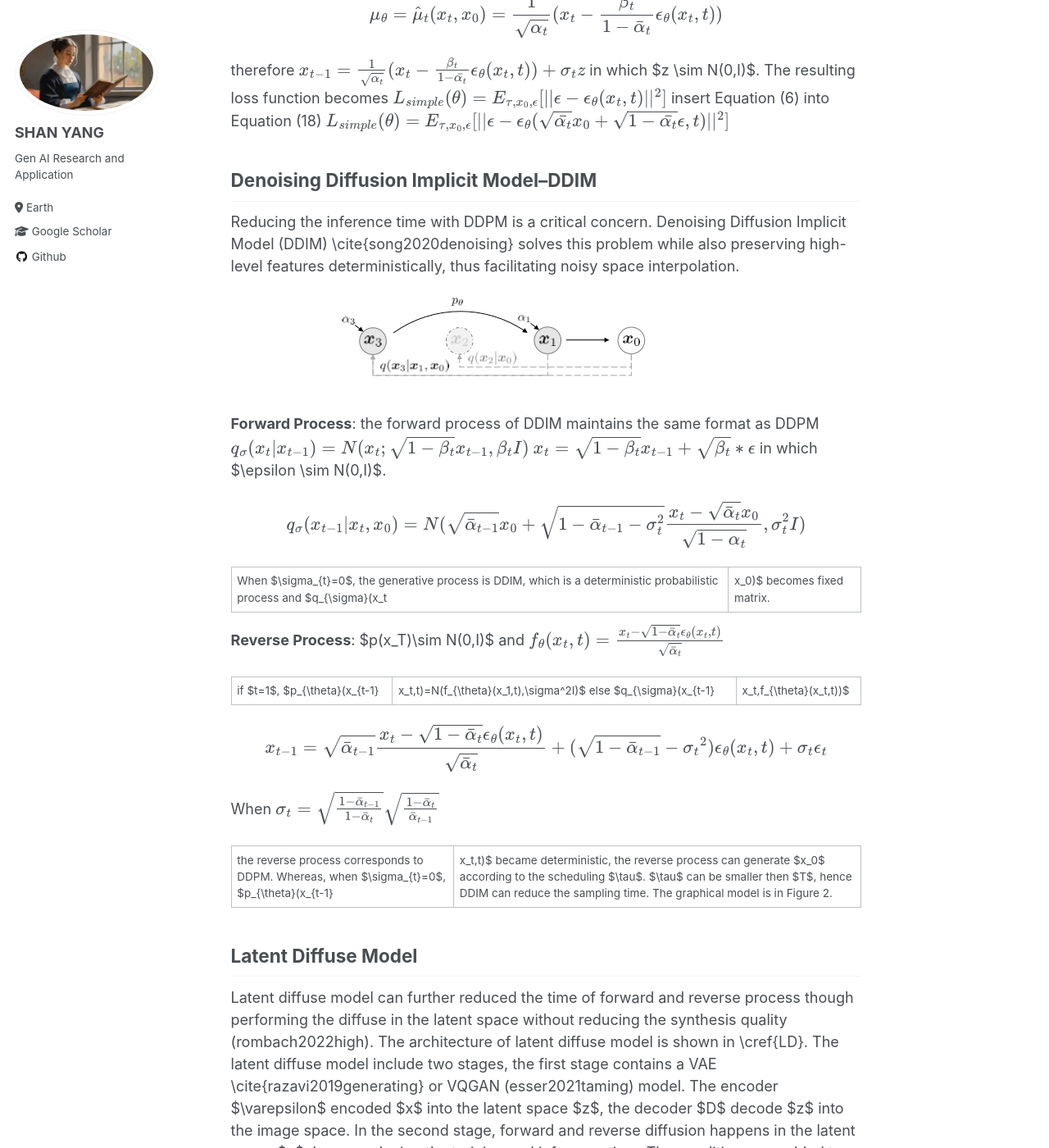
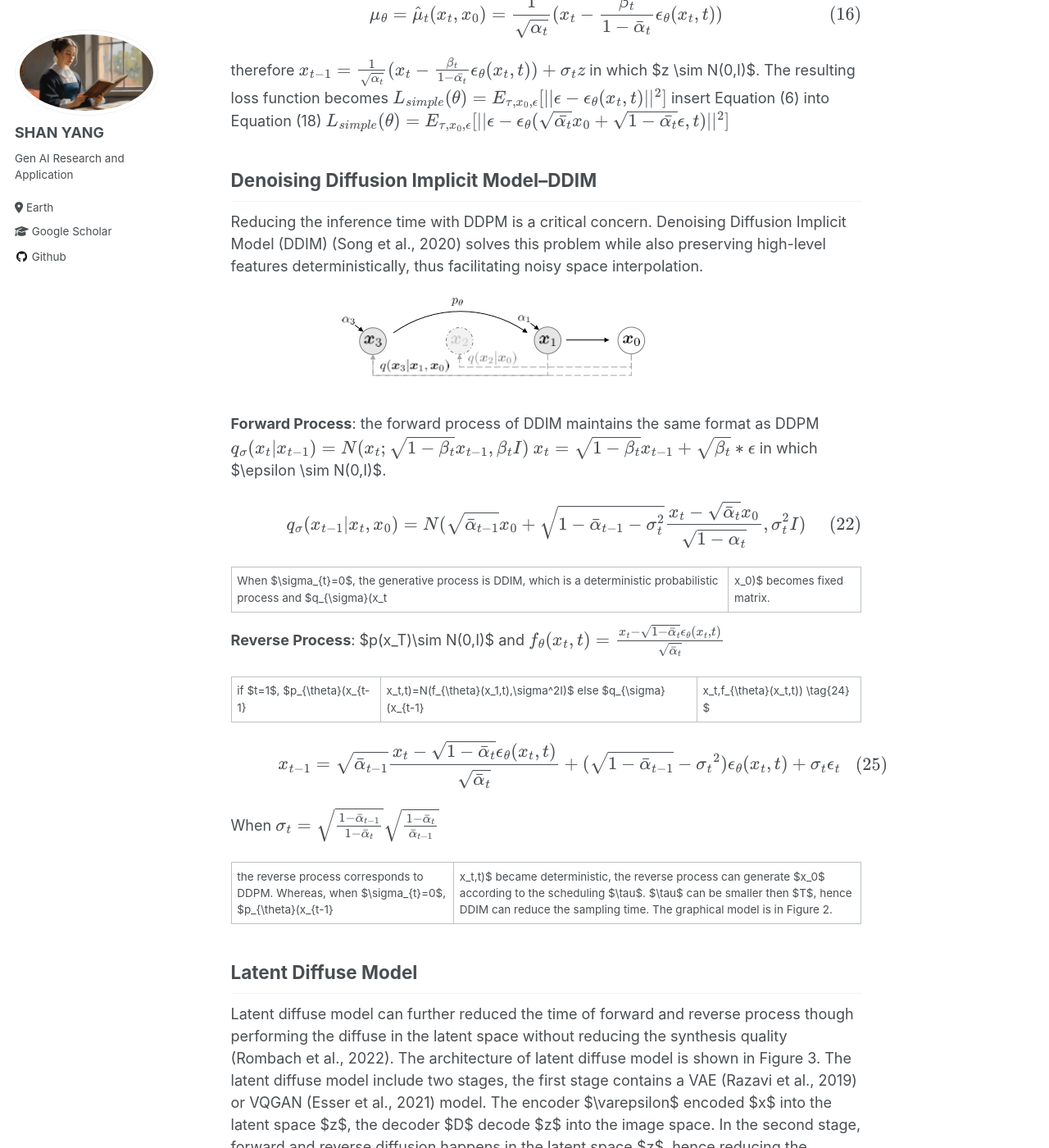
Before and after one commit to syang-lab/homepage, a Jekyll site: the page built from _posts/2024-02-14-Diffuse-Model-Blog-Series1.md, in a window 1280 px wide and 1400 px high, scrolled down 2921 px. Shown: the whole window at 82% size. Built offline with Jekyll 4.4.1, drawn with Linux system fonts in a browser that asks for light colours; some of the changed text lies outside the part shown.

Commit message:
Update 2024-02-14-Diffuse-Model-Blog-Series1.md

```diff
--- a/_posts/2024-02-14-Diffuse-Model-Blog-Series1.md
+++ b/_posts/2024-02-14-Diffuse-Model-Blog-Series1.md
@@ -6,136 +6,131 @@ tags:
   - diffuse model
 ---
 
-
 # Introduction
 
-This blog aims to review the physical intuition behind the diffuse
-model, systematically summarize the mathematics underlying DDPM and DDIM
-models, and examine the algorithms used in guided image generation.
+This blog aims to review the physical intuition behind the diffuse model, systematically summarize the mathematics underlying DDPM and DDIM models, and examine the algorithms used in guided image generation.
 
 # Physics Underline Diffuse Model
-The diffuse model draws inspiration from non-equilibrium thermodynamics(sohl2015deep). Therefore, understanding the underlying physical processes aids in grasping the algorithm from a broader perspective.
+The diffuse model draws inspiration from non-equilibrium thermodynamics (Sohl-Dickstein et al., 2015). Therefore, understanding the underlying physical processes aids in grasping the algorithm from a broader perspective.
 
 Now, delving into the physical intuition behind the diffuse model. Imagining pollen entering a large bottle of water, the pollen gradually disperse throughout the water through Brownian motion, and eventually achieving random distribution. The motion of pollen in water can be described by the Langevin Equation, which can be simplifies to
-$$x_{t+\Delta t}=x_{t}+\frac{\Delta t}{\gamma}\Delta E +\frac{\Delta t}{\gamma}\epsilon_t $$
+$$x_{t+\Delta t}=x_{t}+\frac{\Delta t}{\gamma}\Delta E +\frac{\Delta t}{\gamma}\epsilon_t \tag{1} $$
 Here, $\Delta E$ is the potential, $\gamma$ is the faction coefficient, $\epsilon_t$ is random variable that follows random distribution. In Equation (1) the second term accounts for drift of pollen driven by particle density, and the third term represents particle's random motion.
 
 
 The diffuse model consists of two distinct processes: forward and reverse (generation). Understanding the diffuse process from the physical perspective reveals that the forward process mimics the diffusion of pollen particles in water. During this phase, the diffuse model consistently introduces random noise into the system. In contrast, the reverse (generation) process is designed to entirely reverse the diffusion process, allowing for the collection of pollen. This reversal entails retracing the movements or distribution of diffusing particles in the opposite direction, ultimately restoring the initial configuration.
 
 
-Mathematically, the reverse process employs Markov processes, stochastic differential equations (SDEs), or ordinary differential equations (ODEs) to reconstruct the data distribution from random noise. SDEs and ODEs are capable of approximating the solutions of discrete Markov processes since they possess the same marginal distribution. (cao2022survey)
+Mathematically, the reverse process employs Markov processes, stochastic differential equations (SDEs), or ordinary differential equations (ODEs) to reconstruct the data distribution from random noise. SDEs and ODEs are capable of approximating the solutions of discrete Markov processes since they possess the same marginal distribution. (Cao et al., 2022)
 
 # Diffuse Models
 ## Denoising Diffusion Probabilistic Models--DDPM
-The denoising probabilistic diffusion model (DDPM) (ho2020denoising) is one the pioneers of the diffuse model, for which the forward and reverse process are shown in Figure(1). In the forward process $q(x_t|x_{t-1})$, noise is intentionally introduced into the original image $x_0$, until the image becomes random noise $x_T$. Conversely, in the reverse process $p_{\theta}(x_{t-1}|x_t)$, noise is systematically removed from the noisy image $x_T$, and ultimately restoring the original image.
+The denoising probabilistic diffusion model (DDPM) (Ho et al., 2020) is one the pioneers of the diffuse model, for which the forward and reverse process are shown in Figure 1. In the forward process $q(x_t|x_{t-1})$, noise is intentionally introduced into the original image $x_0$, until the image becomes random noise $x_T$. Conversely, in the reverse process $p_{\theta}(x_{t-1}|x_t)$, noise is systematically removed from the noisy image $x_T$, and ultimately restoring the original image.
 
 ![Figure 1. The directed graphical model of DDPM (Ho et al., 2020).](/files/diffuse/Fig1-DDPM.png)
 
 **Forward Process**: the probability $q(x_{1:T}|x_0)$ of obtaining $x_T$ from the original image $x_0$ is product of $q(x_t|x_{t-1})$
-$$q(x_{1:T}|x_0)=\prod_{t=1}^{T} q(x_t|x_{t-1})$$
+$$q(x_{1:T}|x_0)=\prod_{t=1}^{T} q(x_t|x_{t-1}) \tag{2} $$
 $q(x_t|x_{t-1})$ follows normal distribution:
 
-$$q(x_t|x_{t-1})=N(x_t;\sqrt{1-\beta_t}x_{t-1},\beta_tI)$$
+$$q(x_t|x_{t-1})=N(x_t;\sqrt{1-\beta_t}x_{t-1},\beta_tI) \tag{3} $$
 
 $\beta_t$ is diffusion rate scheduler, which controls the scale of the random noise. Expand Equation (3)
-$$x_t=\sqrt{1-\beta_t}x_{t-1}+\sqrt{\beta_t}*\epsilon$$
+$$x_t=\sqrt{1-\beta_t}x_{t-1}+\sqrt{\beta_t}*\epsilon \tag{4} $$
 in which $\epsilon \sim N(0,I)$. In this distribution $N(0,I)$ the mean is zero and standard deviation being $I$, and $I$ is an identity matrix. Without going through every single $q(x_t|x_{t-1})$, the short cut to calculate $x_t$ from $x_0$ is as follows:
-$$q(x_{1:T}|x_0)=N(x_t;\sqrt{\bar{\alpha_t}},(1-\bar{\alpha_t})I)$$
+$$q(x_{1:T}|x_0)=N(x_t;\sqrt{\bar{\alpha_t}},(1-\bar{\alpha_t})I) \tag{5} $$
 which further simplified to the following equation
-$$x_t=\sqrt{\bar{\alpha_t}}x_0+\sqrt{1-\bar{\alpha_t}}\epsilon$$
-in the equations $\alpha_t=1-\beta_t$ and $\bar{\alpha_t}=\prod_{s=1}^{t}\alpha_s$. Therefore without need to calculate $x_t$ in every single step between 0 and $T$, the equation above can calculate $x_t$ in a single step.
+$$x_t=\sqrt{\bar{\alpha_t}}x_0+\sqrt{1-\bar{\alpha_t}}\epsilon \tag{6} $$
+in the equations $\alpha_t=1-\beta_t$ and $\bar{\alpha_t}=\prod_{s=1}\alpha_s$. Therefore without need to calculate $x_t$ in every single step between 0 and $T$, the equation above can calculate $x_t$ in a single step.
 
 In the forward process, the conditional probability function $q(x_{t-1}|x_t,x_0)$:
-$$q(x_{t-1}|x_t,x_0)=N(x_{t-1};\hat{\mu}_t(x_t,x_0),\hat{\beta}_tI)$$
+$$q(x_{t-1}|x_t,x_0)=N(x_{t-1};\hat{\mu}_t(x_t,x_0),\hat{\beta}_tI) \tag{7} $$
 in which the mean $\hat{\mu}_t$ follows
 
-$$\hat\mu_t(x_t,x_0)=\frac{\sqrt{\bar\alpha_{t-1}}\beta_t}{1-\bar\alpha_t}x_0+\frac{\sqrt{\alpha_{t-1}}(1-\bar\alpha_{t-1})}{1-\bar\alpha_t}x_t$$
+$$\hat\mu_t(x_t,x_0)=\frac{\sqrt{\bar\alpha_{t-1}}\beta_t}{1-\bar\alpha_t}x_0+\frac{\sqrt{\alpha_{t-1}}(1-\bar\alpha_{t-1})}{1-\bar\alpha_t}x_t \tag{8} $$
 and
-$$\hat{\beta_t}=\frac{1-\bar{\alpha}_{t-1}}{1-\bar{\alpha}_t}\beta_t$$
+$$\hat{\beta_t}=\frac{1-\bar{\alpha}_{t-1}}{1-\bar{\alpha}_t}\beta_t \tag{9} $$
 
 
 **Reverse Process**: for the reverse process, the probability $p_\theta(x_{0:T})$ from $x_T$ to $x_0$ can be expand:
-$$p_{\theta}(x_{0:T})=p(x_{T})\prod_{t=1}^{T}p_{\theta}(x_{t-1}|x_{t})$$
+$$p_{\theta}(x_{0:T})=p(x_{T})\prod_{t=1}^{T}p_{\theta}(x_{t-1}|x_{t}) \tag{10} $$
 $p(x_{T})$ follows normal distribution $N(x_T;0,I)$. $p_{\theta}(x_{t-1}|x_{t})$ follows the distribution
-$$p_{\theta}(x_{t-1}|x_{t})=N(x_{t-1};\mu_{\theta}(x_{t},t),\Sigma_{\theta}(x_t,t))$$
+$$p_{\theta}(x_{t-1}|x_{t})=N(x_{t-1};\mu_{\theta}(x_{t},t),\Sigma_{\theta}(x_t,t)) \tag{11} $$
 
-$$\Sigma_{\theta}(x_t,t)=\sigma_{t}^{2}I$$
+$$\Sigma_{\theta}(x_t,t)=\sigma_{t}^{2}I \tag{12} $$
 therefore Equation (11) becomes
-$$p_{\theta}(x_{t-1}|x_{t})=N(x_{t-1};\mu_{\theta}(x_{t},t),\sigma_{t}^{2}I)$$
+$$p_{\theta}(x_{t-1}|x_{t})=N(x_{t-1};\mu_{\theta}(x_{t},t),\sigma_{t}^{2}I) \tag{13} $$
 and $\sigma_{t}^{2}$ can be ${\beta}_t$ or ${\tilde\beta}_t$.
 
 
 The cost function should be able to lower log-likelihood, when the generated data belonging to the same distribution as the original data. Then, the cost function is simplified to calculate the lower bond (VLB) of log-likelihood: $L_{VLB}=L_{0}+...L_{t-1}+...L_{T}$, $L_{T}$ is constant and it turns out better results are obtained without $L_{0}$ term. Therefore, the only term left is $L_{t}$:
-$$L_{vlb}=D_{kl}(q(x_{t-1}|x_t,x_0),p_{\theta}(x_{t-1}|x_{t}))$$
+$$L_{vlb}=D_{kl}(q(x_{t-1}|x_t,x_0),p_{\theta}(x_{t-1}|x_{t})) \tag{14} $$
 
 
 insert Equation (7) and equation Equation (11) in to equation Equation (14):
 
-$$L_{t-1}=E_q[\frac{1}{\sigma_t^{2}}||\hat\mu_t(x_t,x_0)-\mu_{\theta}(x_t,t)||^2]$$
+$$L_{t-1}=E_q[\frac{1}{\sigma_t^{2}}||\hat\mu_t(x_t,x_0)-\mu_{\theta}(x_t,t)||^2] \tag{15} $$
 
 There are three options from here for parameterize: 1. predict $x_0$ directly 2. predict $\mu_{\theta}$ 3. predict noise $\epsilon_{\theta}$. DDPM chose to predict $\epsilon_{\theta}$ through the following parameterize function:
 
-$$\mu_{\theta}=\hat\mu_t(x_t,x_0)=\frac{1}{\sqrt{\alpha_t}}(x_t-\frac{\beta_t}{1-\bar\alpha_t}\epsilon_{\theta}(x_t,t))$$
+$$\mu_{\theta}=\hat\mu_t(x_t,x_0)=\frac{1}{\sqrt{\alpha_t}}(x_t-\frac{\beta_t}{1-\bar\alpha_t}\epsilon_{\theta}(x_t,t)) \tag{16} $$
 
 therefore
-$$x_{t-1}=\frac{1}{\sqrt{\alpha_t}}(x_t-\frac{\beta_t}{1-\bar{\alpha_t}}\epsilon_{\theta}(x_t,t))+\sigma_{t}z$$
+$$x_{t-1}=\frac{1}{\sqrt{\alpha_t}}(x_t-\frac{\beta_t}{1-\bar{\alpha_t}}\epsilon_{\theta}(x_t,t))+\sigma_{t}z \tag{17} $$
 in which $z \sim N(0,I)$. The resulting loss function becomes
-$$L_{simple}(\theta)=E_{\tau,x_0,\epsilon}[||\epsilon-\epsilon_{\theta}(x_t,t)||^2]$$
+$$L_{simple}(\theta)=E_{\tau,x_0,\epsilon}[||\epsilon-\epsilon_{\theta}(x_t,t)||^2] \tag{18} $$
 insert Equation (6) into Equation (18)
-$$L_{simple}(\theta)=E_{\tau,x_0,\epsilon}[||\epsilon-\epsilon_{\theta}(\sqrt{\bar{\alpha_t}}x_0+\sqrt{1-\bar{\alpha_t}}\epsilon,t)||^2]$$
+$$L_{simple}(\theta)=E_{\tau,x_0,\epsilon}[||\epsilon-\epsilon_{\theta}(\sqrt{\bar{\alpha_t}}x_0+\sqrt{1-\bar{\alpha_t}}\epsilon,t)||^2] \tag{19} $$
 
 ## Denoising Diffusion Implicit Model--DDIM
- Reducing the inference time with DDPM is a critical concern. Denoising Diffusion Implicit Model (DDIM) \cite{song2020denoising} solves this problem while also preserving high-level features deterministically, thus facilitating noisy space interpolation.
+ Reducing the inference time with DDPM is a critical concern. Denoising Diffusion Implicit Model (DDIM) (Song et al., 2020) solves this problem while also preserving high-level features deterministically, thus facilitating noisy space interpolation.
 ![Figure 2. The graphical model of DDIM (Song et al., 2020).](/files/diffuse/Fig2-DDIM.png)
 
 **Forward Process**: the forward process of DDIM maintains the same format as DDPM
-$$q_{\sigma}(x_t|x_{t-1})=N(x_t;\sqrt{1-\beta_t}x_{t-1},\beta_tI)$$
-$$x_t=\sqrt{1-\beta_t}x_{t-1}+\sqrt{\beta_t}*\epsilon$$
+$$q_{\sigma}(x_t|x_{t-1})=N(x_t;\sqrt{1-\beta_t}x_{t-1},\beta_tI) \tag{20} $$
+$$x_t=\sqrt{1-\beta_t}x_{t-1}+\sqrt{\beta_t}*\epsilon \tag{21} $$
 in which $\epsilon \sim N(0,I)$.
 
-$$q_{\sigma}(x_{t-1}|x_t,x_0)=N(\sqrt{\bar\alpha_{t-1}}x_0+\sqrt{1-\bar\alpha_{t-1}-\sigma_t^2}\frac{x_t-\sqrt{\bar\alpha_t}x_0}{\sqrt{1-\alpha_t}},\sigma_t^2 I)$$
+$$q_{\sigma}(x_{t-1}|x_t,x_0)=N(\sqrt{\bar\alpha_{t-1}}x_0+\sqrt{1-\bar\alpha_{t-1}-\sigma_t^2}\frac{x_t-\sqrt{\bar\alpha_t}x_0}{\sqrt{1-\alpha_t}},\sigma_t^2 I) \tag{22} $$
 
 When $\sigma_{t}=0$, the generative process is DDIM, which is a deterministic probabilistic process and $q_{\sigma}(x_t|x_0)$ becomes fixed matrix.
 
 **Reverse Process**: $p(x_T)\sim N(0,I)$ and
-$$f_{\theta}(x_t,t)=\frac{x_t-\sqrt{1-\bar\alpha_t}\epsilon_{\theta}(x_t,t)}{\sqrt{\bar\alpha_t}}$$
+$$f_{\theta}(x_t,t)=\frac{x_t-\sqrt{1-\bar\alpha_t}\epsilon_{\theta}(x_t,t)}{\sqrt{\bar\alpha_t}} \tag{23} $$
 
-if $t=1$, $p_{\theta}(x_{t-1}|x_t,t)=N(f_{\theta}(x_1,t),\sigma^2I)$ else $q_{\sigma}(x_{t-1}|x_t,f_{\theta}(x_t,t))$
+if $t=1$, $p_{\theta}(x_{t-1}|x_t,t)=N(f_{\theta}(x_1,t),\sigma^2I)$ else $q_{\sigma}(x_{t-1}|x_t,f_{\theta}(x_t,t)) \tag{24} $
 
-$$x_{t-1}=\sqrt{\bar\alpha_{t-1}}\frac{x_t-\sqrt{1-\bar\alpha_t}\epsilon_{\theta}(x_t,t)}{\sqrt{\bar\alpha_t}}+(\sqrt{1-\bar\alpha_{t-1}}-{\sigma_t}^2)\epsilon_\theta(x_t,t)+\sigma_t{\epsilon}_t$$
+$$x_{t-1}=\sqrt{\bar\alpha_{t-1}}\frac{x_t-\sqrt{1-\bar\alpha_t}\epsilon_{\theta}(x_t,t)}{\sqrt{\bar\alpha_t}}+(\sqrt{1-\bar\alpha_{t-1}}-{\sigma_t}^2)\epsilon_\theta(x_t,t)+\sigma_t{\epsilon}_t \tag{25} $$
 
 When
-$$\sigma_t=\sqrt{\frac{1-\bar\alpha_{t-1}}{1-\bar\alpha_t}}\sqrt{\frac{1-\bar\alpha_t}{\bar\alpha_{t-1}}}$$
+$$\sigma_t=\sqrt{\frac{1-\bar\alpha_{t-1}}{1-\bar\alpha_t}}\sqrt{\frac{1-\bar\alpha_t}{\bar\alpha_{t-1}}} \tag{26} $$
 
 the reverse process corresponds to DDPM. Whereas, when $\sigma_{t}=0$, $p_{\theta}(x_{t-1}|x_t,t)$ became deterministic, the reverse process can generate $x_0$ according to the scheduling $\tau$. $\tau$ can be smaller then $T$, hence DDIM can reduce the sampling time. The graphical model is in Figure 2.
 
 ## Latent Diffuse Model
-Latent diffuse model can further reduced the time of forward and reverse process though performing the diffuse in the latent space without reducing the synthesis quality (rombach2022high). The architecture of latent diffuse model is shown in \cref{LD}. The latent diffuse model include two stages, the first stage contains a VAE \cite{razavi2019generating} or VQGAN (esser2021taming) model. The encoder $\varepsilon$ encoded $x$ into the latent space $z$, the decoder $D$ decode $z$ into the image space. In the second stage, forward and reverse diffusion happens in the latent space $z$,  hence reducing the training and inference time. The conditions are added to the diffusion model after embedded using encoder $\tau_{\theta}$, the encoded conditions are query in the cross-attention layers of the modified Unet $\epsilon_{\theta}$ model.
+Latent diffuse model can further reduced the time of forward and reverse process though performing the diffuse in the latent space without reducing the synthesis quality (Rombach et al., 2022). The architecture of latent diffuse model is shown in Figure 3. The latent diffuse model include two stages, the first stage contains a VAE (Razavi et al., 2019) or VQGAN  (Esser et al., 2021) model. The encoder $\varepsilon$ encoded $x$ into the latent space $z$, the decoder $D$ decode $z$ into the image space. In the second stage, forward and reverse diffusion happens in the latent space $z$,  hence reducing the training and inference time. The conditions are added to the diffusion model after embedded using encoder $\tau_{\theta}$, the encoded conditions are query in the cross-attention layers of the modified Unet $\epsilon_{\theta}$ model.
 
 ![Figure 3. The architecture of latent diffuse model (Rombach et al., 2022)](/files/diffuse/Fig3-LD.png)
 
 
 # Conditioned Diffuse Model and Guided Generation
-The conditional diffuse model depends not only on $x_t$ and $t$ but also on the external condition $c$.  Guided diffusion is employed in the generation process to direct the conditional diffuse model. This guidance encompasses classifier guidance, where another model needs to be trained to provide guidance using its gradient (nichol2021glide,dhariwal2021diffusion). On the other hand, classifier-free guidance does not necessitate the training of additional models. Instead, classifier-free guidance jointly trains the conditional and unconditional models, enabling the model to learn to capture the condition guidance (ho2022classifier).
+The conditional diffuse model depends not only on $x_t$ and $t$ but also on the external condition $c$.  Guided diffusion is employed in the generation process to direct the conditional diffuse model. This guidance encompasses classifier guidance, where another model needs to be trained to provide guidance using its gradient (Nichol et al., 2021; Dhariwal & Nichol, 2021). On the other hand, classifier-free guidance does not necessitate the training of additional models. Instead, classifier-free guidance jointly trains the conditional and unconditional models, enabling the model to learn to capture the condition guidance (Ho & Salimans, 2022).
 
 
 ## Classier Guidance
-In the classifier-guided diffuse model (dhariwal2021diffusion), an additional classifier model
+In the classifier-guided diffuse model (Dhariwal & Nichol, 2021), an additional classifier model
 $p_{\phi}$ needs to be trained to guide the generation process. Specifically, the derivative of the log probability is injected into the reverse process to guide generation. The following equation demonstrates the modification of the reverse process of the DDPM model:
-$$x_{t-1} \sim N(\mu_t+s\nabla_{x_t} log p_{\phi}(c|x_t),\Sigma_t)$$
+$$x_{t-1} \sim N(\mu_t+s\nabla_{x_t} log p_{\phi}(c|x_t),\Sigma_t) \tag{27} $$
 in which s is the scaling factor that controls the strength of guidance and $log p_{\phi}(c|x_t)$ is log probability of classifier model. Meanwhile, the reverse process of DDIM follow the equations below:
 
-$$\hat\epsilon=\epsilon(x_t)-\sqrt{1-\bar\alpha_t}\nabla_{x_t}logp_{\phi}(c|x_t)$$
+$$\hat\epsilon=\epsilon(x_t)-\sqrt{1-\bar\alpha_t}\nabla_{x_t}logp_{\phi}(c|x_t) \tag{28} $$
 
-$$x_{t-1}=\sqrt{\bar\alpha_{t-1}}(\frac{x_t-\sqrt{1-\bar\alpha_t}\hat\varepsilon}{\bar\alpha_t})$$
-
-$$+\sqrt{1-\bar{\alpha}_{t-1}}\hat{\varepsilon}$$
+$$x_{t-1}=\sqrt{\bar\alpha_{t-1}}(\frac{x_t-\sqrt{1-\bar\alpha_t}\hat\varepsilon}{\bar\alpha_t})+\sqrt{1-\bar\alpha_{t-1}}\hat{\varepsilon} \tag{29} $$
 
 ## Classifier-Free Guidance
-In the classifier-free guidance process \cite{ho2022classifier}, there is no need to train an additional model. Instead, the conditional and unconditional diffuse models are jointly trained. The condition $c$ will be randomly replaced with $\emptyset$ during training, with the noise model following the equation below
+In the classifier-free guidance process (Ho & Salimans, 2022), there is no need to train an additional model. Instead, the conditional and unconditional diffuse models are jointly trained. The condition $c$ will be randomly replaced with $\emptyset$ during training, with the noise model following the equation below
 
-$$\bar\epsilon_{\theta}(x_t|c)=\epsilon_{\theta}(x_t|\emptyset)+s(\epsilon_{\theta}(x_t|c)-\epsilon_{\theta}(x_t|\emptyset))$$
+$$\bar\epsilon_{\theta}(x_t|c)=\epsilon_{\theta}(x_t|\emptyset)+s(\epsilon_{\theta}(x_t|c)-\epsilon_{\theta}(x_t|\emptyset)) \tag{30} $$
 
 in which $s$ is the guidance scale. The classifier-free guidance guides the generation process by leveraging the disparity between conditional generation and unconditional generation outcomes.
 
```
